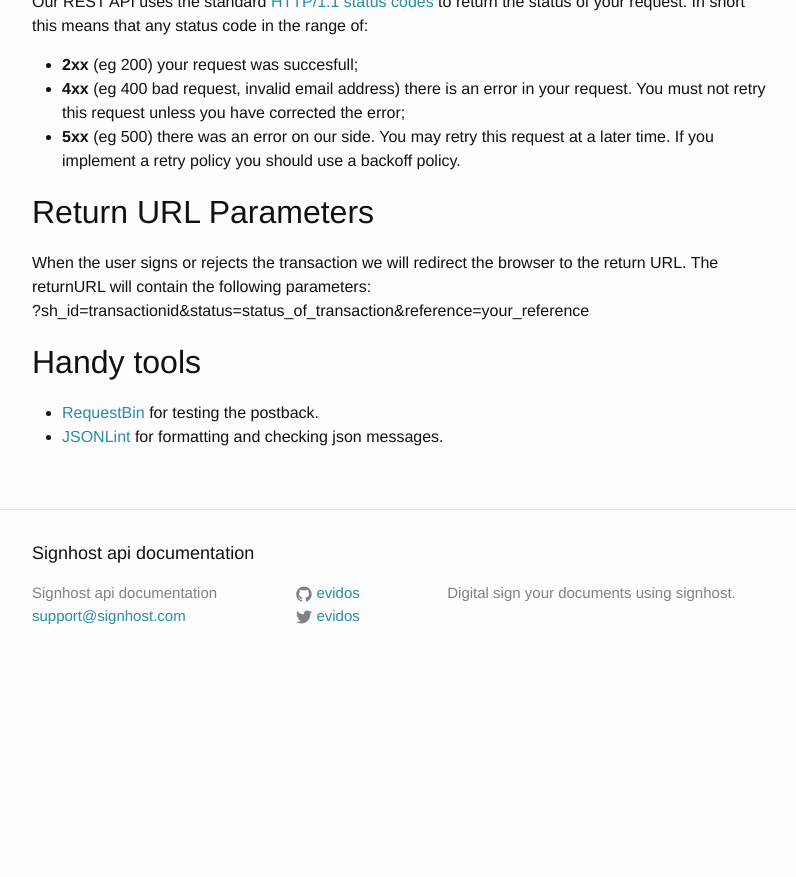
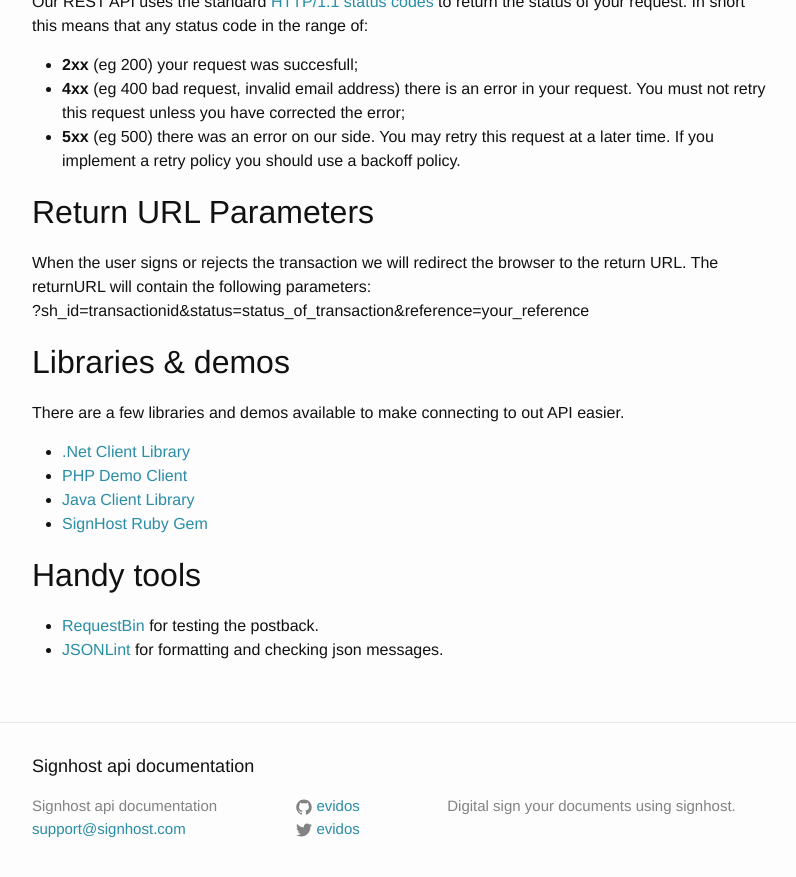
Before and after one commit to markohantula/evidos.github.io, a Jekyll site: the page built from index.md, in a window 1280 px wide and 900 px high, scrolled down 2340 px. Shown: the top 877 px of the window, without its empty margins (238-1034 px from the left). Built offline with Jekyll 4.4.1, drawn with Linux system fonts in a browser that asks for light colours; before the commit the page ends 3027 px from its top, so only the background shows below that.

Commit message:
SIG-1239 Add links to client libraries and demo's

```diff
--- a/index.md
+++ b/index.md
@@ -75,6 +75,15 @@ Our REST API uses the standard [HTTP/1.1 status codes](http://www.w3.org/Protoco
 When the user signs or rejects the transaction we will redirect the browser to the return URL. The returnURL will contain the following parameters:
 ?sh_id=transactionid&status=status_of_transaction&reference=your_reference
 
+## Libraries & demos
+
+There are a few libraries and demos available to make connecting to out API easier.
+
+*   [.Net Client Library](https://github.com/Evidos/SignhostClientLibrary)
+*   [PHP Demo Client](https://github.com/Evidos/signhost-phpdemoclient)
+*   [Java Client Library](https://github.com/Evidos/OndertekenenDemo-Java)
+*   [SignHost Ruby Gem](https://rubygems.org/gems/sign_host)
+
 ## Handy tools
 
 *   [RequestBin](http://requestb.in/) for testing the postback.
```
